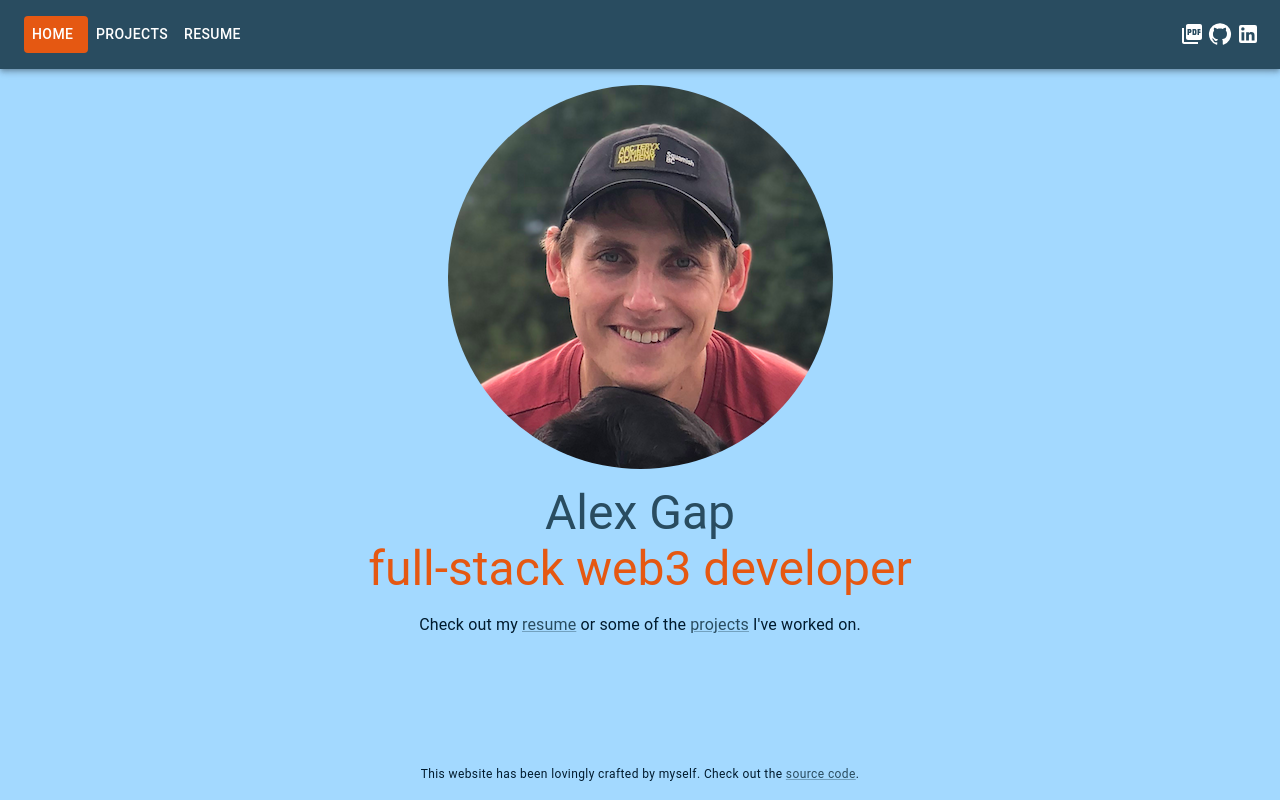
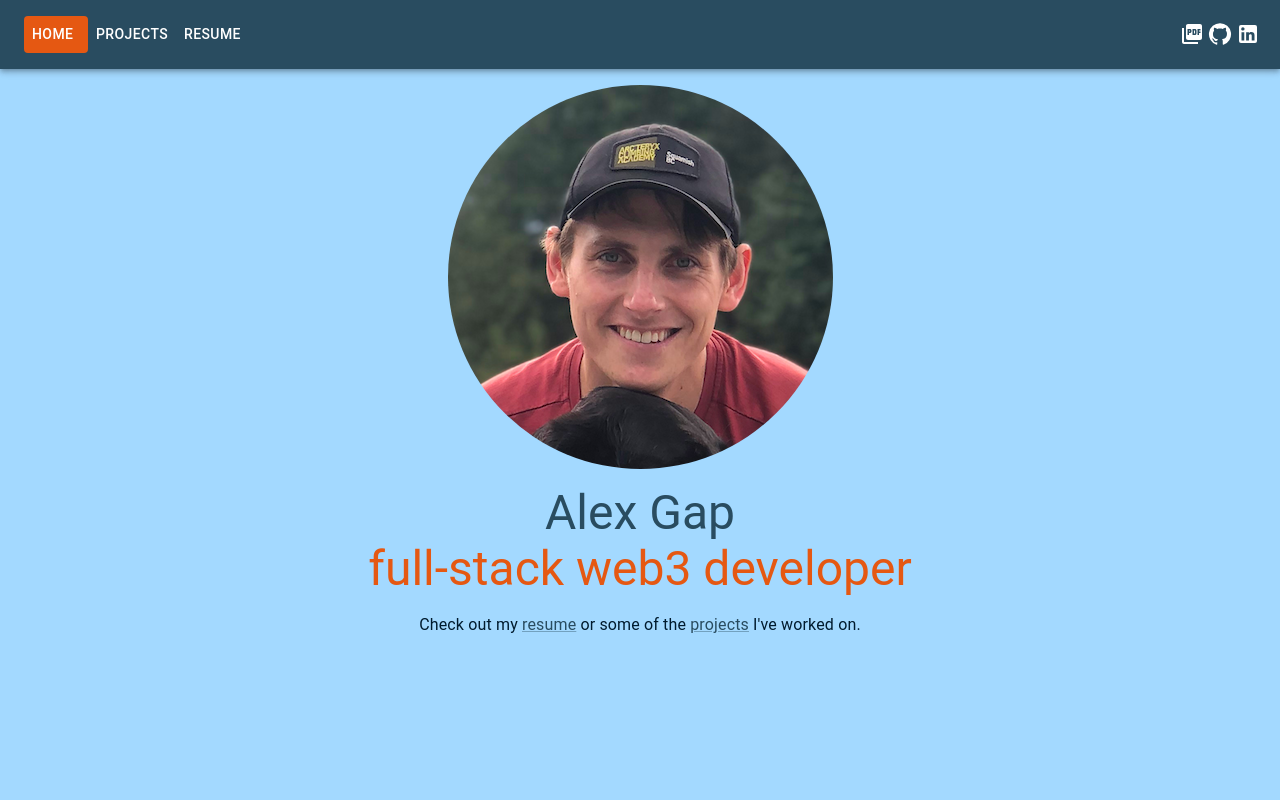
Before and after one commit to lalexgap/website, a React (Vite) app: page / in a window 1280 px wide. Built offline with nearby package versions, Linux system fonts and the light colour scheme.

Commit message:
remove footer for now

```diff
--- a/src/routes/Landing.tsx
+++ b/src/routes/Landing.tsx
@@ -1,5 +1,4 @@
 import { Box, Typography, Link, CardMedia } from "@mui/material";
-import Footer from "../Footer";
 
 function Landing() {
   return (
@@ -36,7 +35,6 @@ function Landing() {
           <Link href="/projects">projects</Link> I've worked on.
         </Typography>
       </Box>
-      <Footer />
     </Box>
   );
 }
```
